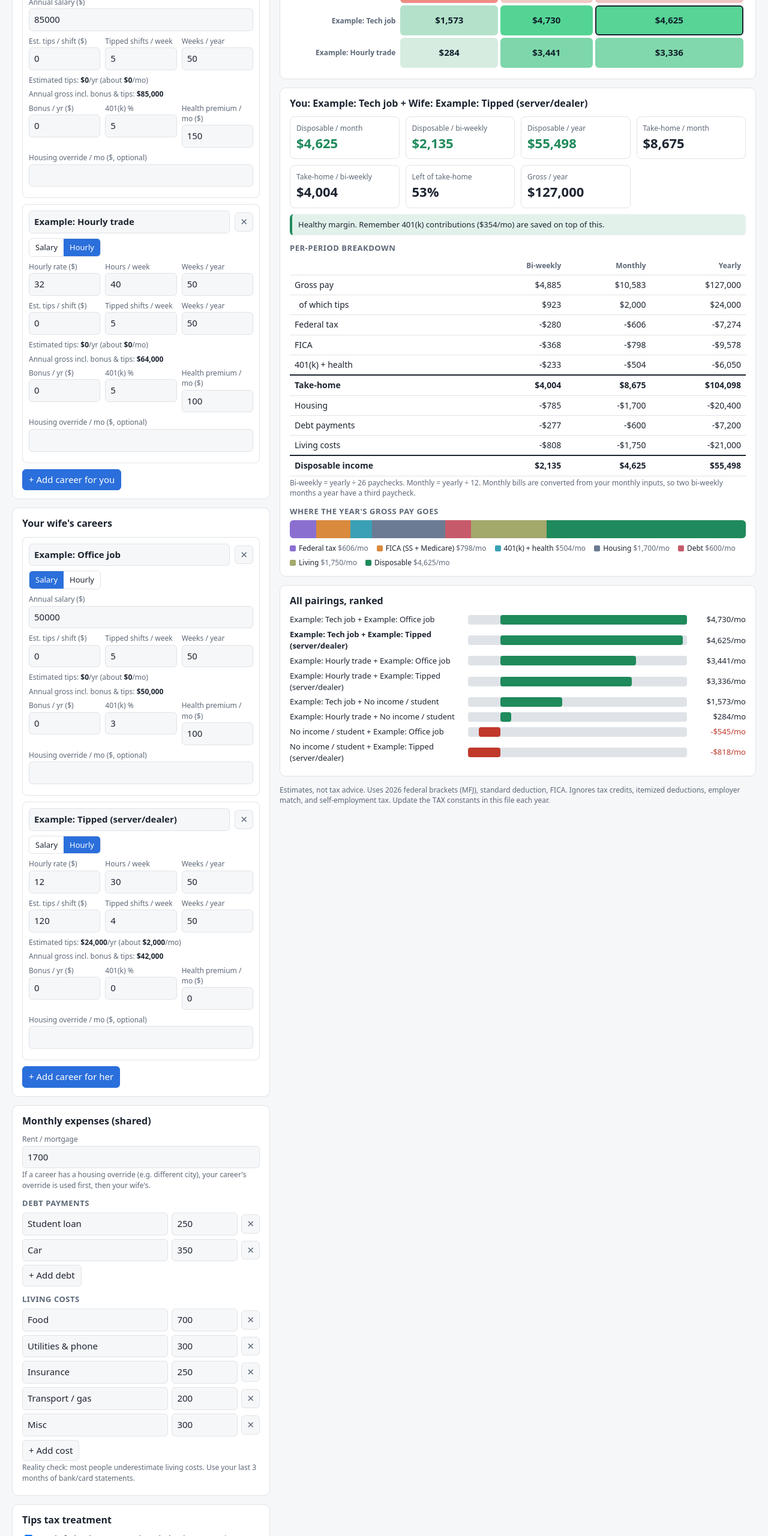
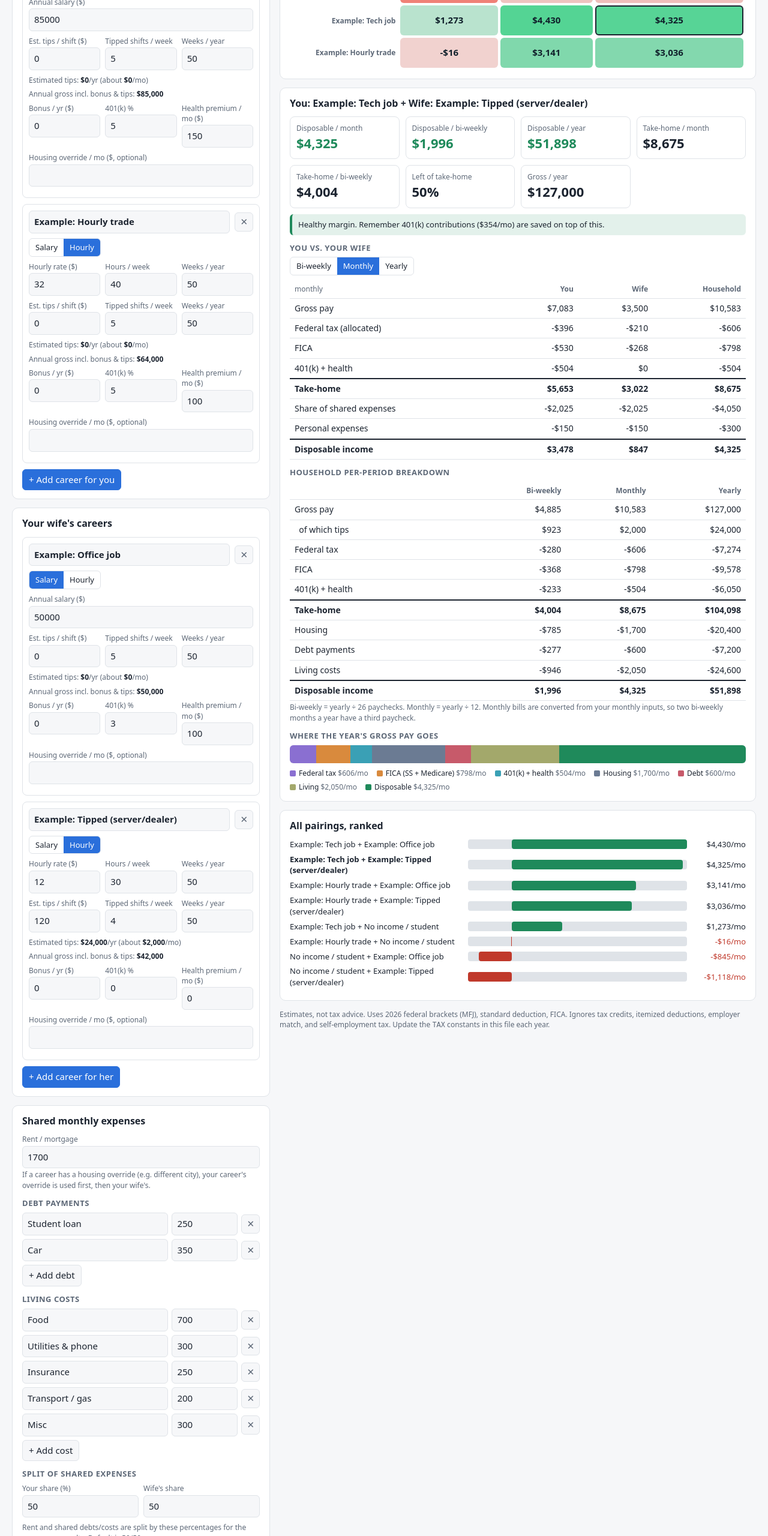
Before and after one commit to 8bitChance/Claude, a plain HTML site: page index.html in a window 1280 px wide. Shown: the part 240-2800 px from the top of the page at 60% size. Drawn offline with Linux system fonts and the light colour scheme.

Commit message:
Split take-home and expenses per person
Co-Authored-By: Claude Sonnet 5.5 <noreply@anthropic.com>
Claude-Session: https://claude.ai/code/session_01QpaEEvW2HscqeneMn8w8Vv

```diff
--- a/index.html
+++ b/index.html
@@ -91,16 +91,30 @@
       <button class="primary" data-add="wife">+ Add career for her</button>
     </div>
     <div class="card">
-      <h2>Monthly expenses (shared)</h2>
+      <h2>Shared monthly expenses</h2>
       <label for="housing">Rent / mortgage</label>
       <input id="housing" type="number" min="0" step="50">
       <p class="hint">If a career has a housing override (e.g. different city), your career's override is used first, then your wife's.</p>
       <h3>Debt payments</h3>
       <div id="debts"></div>
-      <button id="addDebt">+ Add debt</button>
+      <button data-addl="debts">+ Add debt</button>
       <h3>Living costs</h3>
       <div id="living"></div>
-      <button id="addLiving">+ Add cost</button>
+      <button data-addl="living">+ Add cost</button>
+      <h3>Split of shared expenses</h3>
+      <div class="row"><div><label for="youShare">Your share (%)</label><input id="youShare" type="number" min="0" max="100" step="1"></div>
+        <div><label>Wife's share</label><input id="wifeShare" disabled></div></div>
+      <p class="hint">Rent and shared debts/costs are split by these percentages for the per-person results. Default is 50/50.</p>
+    </div>
+    <div class="card">
+      <h2>Your personal monthly expenses</h2>
+      <h3>Debt payments</h3><div id="you-debts"></div><button data-addl="you.debts">+ Add debt</button>
+      <h3>Living costs</h3><div id="you-living"></div><button data-addl="you.living">+ Add cost</button>
+    </div>
+    <div class="card">
+      <h2>Wife's personal monthly expenses</h2>
+      <h3>Debt payments</h3><div id="wife-debts"></div><button data-addl="wife.debts">+ Add debt</button>
+      <h3>Living costs</h3><div id="wife-living"></div><button data-addl="wife.living">+ Add cost</button>
       <p class="hint">Reality check: most people underestimate living costs. Use your last 3 months of bank/card statements.</p>
     </div>
     <div class="card">
@@ -131,7 +145,11 @@
       <h2 id="selTitle">Selected scenario</h2>
       <div class="cards" id="stats"></div>
       <div id="flag"></div>
-      <h3>Per-period breakdown</h3>
+      <h3>You vs. your wife</h3>
+      <div class="seg" id="periodSeg" role="group" aria-label="Period">
+        <button data-period="26">Bi-weekly</button><button data-period="12">Monthly</button><button data-period="1">Yearly</button></div>
+      <div style="overflow-x:auto;margin-top:8px"><table class="per" id="who"></table></div>
+      <h3>Household per-period breakdown</h3>
       <div style="overflow-x:auto"><table class="per" id="per"></table></div>
       <p class="hint">Bi-weekly = yearly &divide; 26 paychecks. Monthly = yearly &divide; 12. Monthly bills are converted from your monthly inputs, so two bi-weekly months a year have a third paycheck.</p>
       <h3>Where the year's gross pay goes</h3>
@@ -208,11 +226,28 @@ function calc(careerA, careerB, exp) {
   const net = gross - k401 - health - fed - fica; // annual take-home
   const ov = (careerA && num(careerA.housing)) || (careerB && num(careerB.housing)) || 0;
   const housing = (ov || num(exp.housing)) * 12;
-  const debt = exp.debts.reduce((s, d) => s + num(d.amount), 0) * 12;
-  const living = exp.living.reduce((s, d) => s + num(d.amount), 0) * 12;
+  const sum = l => (l || []).reduce((s, d) => s + num(d.amount), 0) * 12;
+  const P = exp.personal || { you: {}, wife: {} };
+  const sharedDebt = sum(exp.debts), sharedLiving = sum(exp.living);
+  const debt = sharedDebt + sum(P.you.debts) + sum(P.wife.debts);
+  const living = sharedLiving + sum(P.you.living) + sum(P.wife.living);
   const disposable = net - housing - debt - living;
+
+  // Per-person split. Fed tax is allocated by each person's pre-tax income; Addl. Medicare by FICA wages.
+  const baseA = a.gross - a.k401 - a.health, baseB = b.gross - b.k401 - b.health;
+  const fShare = baseA + baseB > 0 ? baseA / (baseA + baseB) : 0.5;
+  const wShare = a.ficaWages + b.ficaWages > 0 ? a.ficaWages / (a.ficaWages + b.ficaWages) : 0.5;
+  const youPct = Math.min(100, num(exp.youShare)) / 100;
+  const sharedTotal = housing + sharedDebt + sharedLiving;
+  const person = (x, pe, fS, wS, pct) => {
+    const f = fed * fS, fi = x.ss + x.medicare + addl * wS;
+    const n = x.gross - x.k401 - x.health - f - fi;
+    const personal = sum(pe.debts) + sum(pe.living), shared = sharedTotal * pct;
+    return { gross: x.gross, k401: x.k401, health: x.health, fed: f, fica: fi, net: n, personal, shared, disposable: n - personal - shared };
+  };
   return { gross, tips, tipDed, k401, health, fed, fica, net, housing, debt, living, disposable,
-           monthly: disposable / 12, savingsRate: net > 0 ? disposable / net : 0 };
+           monthly: disposable / 12, savingsRate: net > 0 ? disposable / net : 0,
+           you: person(a, P.you, fShare, wShare, youPct), wife: person(b, P.wife, 1 - fShare, 1 - wShare, 1 - youPct) };
 }
 
 // ---------- State ----------
@@ -229,7 +264,9 @@ function defaults() {
   const c3 = c('Example: Tipped (server/dealer)', { owner: 'wife', mode: 'hourly', rate: 12, hours: 30, weeks: 50, k401: 0, health: 0, tipDay: 120, tipDays: 4, tipWeeks: 50 });
   return {
     careers: [c1, c2, c4, c3], you: c1.id, wife: c3.id,
-    housing: 1700,
+    housing: 1700, youShare: 50,
+    personal: { you: { debts: [], living: [{ id: nid(), name: 'Personal spending', amount: 150 }] },
+                wife: { debts: [], living: [{ id: nid(), name: 'Personal spending', amount: 150 }] } },
     debts: [{ id: nid(), name: 'Student loan', amount: 250 }, { id: nid(), name: 'Car', amount: 350 }],
     living: [{ id: nid(), name: 'Food', amount: 700 }, { id: nid(), name: 'Utilities & phone', amount: 300 },
              { id: nid(), name: 'Insurance', amount: 250 }, { id: nid(), name: 'Transport / gas', amount: 200 },
@@ -239,6 +276,9 @@ function defaults() {
 
 // Older saves had one shared career list: give each person their own copy.
 function migrate(s) {
+  s.personal = s.personal || {};
+  for (const o of ['you', 'wife']) { s.personal[o] = s.personal[o] || {}; s.personal[o].debts = s.personal[o].debts || []; s.personal[o].living = s.personal[o].living || []; }
+  if (s.youShare === undefined || s.youShare === '') s.youShare = 50;
   if (s.careers.every(c => c.owner)) return s;
   const out = [], map = { you: {}, wife: {} };
   for (const c of s.careers) for (const o of ['you', 'wife']) {
@@ -250,7 +290,7 @@ function migrate(s) {
 }
 let state;
 try { state = JSON.parse(localStorage.getItem(KEY)); } catch (e) {}
-state = state && Array.isArray(state.careers) ? migrate(state) : defaults();
+state = state && Array.isArray(state.careers) ? migrate(state) : migrate(defaults());
 const save = () => { try { localStorage.setItem(KEY, JSON.stringify(state)); } catch (e) {} };
 
 // ---------- Helpers ----------
@@ -259,7 +299,8 @@ const esc = s => String(s ?? '').replace(/[&<>"']/g, ch => ({ '&':'&amp;','<':'&
 const usd = n => (n < 0 ? '-' : '') + '$' + Math.abs(Math.round(n)).toLocaleString('en-US');
 const careersFor = o => state.careers.filter(c => c.owner === o);
 const careerById = id => id === 'none' ? NONE : state.careers.find(c => c.id === id) || NONE;
-const exp = () => ({ housing: state.housing, debts: state.debts, living: state.living, tipDeduction: state.tipDeduction !== false });
+const getList = k => { const [a, b] = k.split('.'); return b ? state.personal[a][b] : state[a]; };
+const exp = () => ({ housing: state.housing, debts: state.debts, living: state.living, personal: state.personal, youShare: state.youShare, tipDeduction: state.tipDeduction !== false });
 
 // ---------- Input rendering (only rebuilt on structure changes, not on typing) ----------
 function numField(label, field, id, extra = '') {
@@ -292,15 +333,16 @@ function renderCareers() {
 }
 
 function listRows(kind) {
-  const arr = state[kind];
-  $(kind === 'debts' ? 'debts' : 'living').innerHTML = arr.map(r =>
+  const arr = getList(kind);
+  $(kind.replace('.', '-')).innerHTML = arr.map(r =>
     `<div class="line"><input data-l="${kind}" data-id="${r.id}" data-f="name" value="${esc(r.name)}" aria-label="Name">
      <input type="number" min="0" step="any" data-l="${kind}" data-id="${r.id}" data-f="amount" value="${esc(r.amount)}" aria-label="Monthly amount">
      <button class="icon" data-ldel="${kind}" data-id="${r.id}" aria-label="Remove">✕</button></div>`).join('');
 }
 
 function renderInputs() {
-  renderCareers(); listRows('debts'); listRows('living');
+  renderCareers(); ['debts', 'living', 'you.debts', 'you.living', 'wife.debts', 'wife.living'].forEach(listRows);
+  $('youShare').value = state.youShare; $('wifeShare').value = 100 - Math.min(100, num(state.youShare));
   $('housing').value = state.housing;
   $('tipDed').checked = state.tipDeduction !== false;
 }
@@ -355,6 +397,15 @@ function renderResults() {
   $('per').innerHTML = '<thead><tr><th></th><th>Bi-weekly</th><th>Monthly</th><th>Yearly</th></tr></thead><tbody>' +
     lines.map(([n, v, t]) => `<tr class="${t ? 'total' : ''}"><td>${n}</td><td class="${v < 0 && t ? 'neg' : ''}">${usd(v / 26)}</td><td class="${v < 0 && t ? 'neg' : ''}">${usd(v / 12)}</td><td class="${v < 0 && t ? 'neg' : ''}">${usd(v)}</td></tr>`).join('') + '</tbody>';
 
+  const per = state.period || 12, pName = { 26: 'bi-weekly', 12: 'monthly', 1: 'yearly' }[per];
+  document.querySelectorAll('[data-period]').forEach(b => b.setAttribute('aria-pressed', String(+b.dataset.period === per)));
+  const wl = [['Gross pay', x => x.gross], ['Federal tax (allocated)', x => -x.fed], ['FICA', x => -x.fica], ['401(k) + health', x => -(x.k401 + x.health)],
+    ['Take-home', x => x.net, 1], ['Share of shared expenses', x => -x.shared], ['Personal expenses', x => -x.personal], ['Disposable income', x => x.disposable, 1]];
+  const hh = { gross: r.gross, fed: r.fed, fica: r.fica, k401: r.k401, health: r.health, net: r.net, shared: r.housing + (r.debt + r.living - r.you.personal - r.wife.personal), personal: r.you.personal + r.wife.personal, disposable: r.disposable };
+  const cell = (v, t) => `<td class="${t && v < 0 ? 'neg' : ''}">${usd(v / per)}</td>`;
+  $('who').innerHTML = `<thead><tr><th>${pName}</th><th>You</th><th>Wife</th><th>Household</th></tr></thead><tbody>` +
+    wl.map(([n, f, t]) => `<tr class="${t ? 'total' : ''}"><td>${n}</td>${cell(f(r.you), t)}${cell(f(r.wife), t)}${cell(f(hh), t)}</tr>`).join('') + '</tbody>';
+
   let flag = '';
   if (r.gross === 0) flag = `<div class="flag">No income selected for this pairing.</div>`;
   else if (r.disposable < 0) flag = `<div class="flag bad">This scenario is <b>${usd(-r.monthly)}/month short</b>: expenses exceed take-home pay.</div>`;
@@ -393,6 +444,7 @@ document.addEventListener('input', e => {
   const t = e.target;
   if (t.id === 'tipDed') state.tipDeduction = t.checked;
   else if (t.id === 'housing') state.housing = t.value;
+  else if (t.id === 'youShare') { state.youShare = t.value; $('wifeShare').value = 100 - Math.min(100, num(t.value)); }
   else if (t.dataset.c) {
     const c = state.careers.find(x => x.id === t.dataset.c); if (!c) return;
     c[t.dataset.f] = t.value;
@@ -400,7 +452,7 @@ document.addEventListener('input', e => {
     const tp = document.querySelector(`[data-tips="${c.id}"]`); if (tp) tp.textContent = usd(annualTips(c));
     const tm = document.querySelector(`[data-tipsmo="${c.id}"]`); if (tm) tm.textContent = usd(annualTips(c) / 12);
   } else if (t.dataset.l) {
-    const row = state[t.dataset.l].find(x => x.id === t.dataset.id); if (row) row[t.dataset.f] = t.value;
+    const row = getList(t.dataset.l).find(x => x.id === t.dataset.id); if (row) row[t.dataset.f] = t.value;
   } else return;
   save(); renderResults();
 });
@@ -414,8 +466,10 @@ document.addEventListener('click', e => {
     state.careers = state.careers.filter(c => c.id !== t.dataset.del);
     save(); renderCareers(); renderResults();
   } else if (t.dataset.ldel) {
-    state[t.dataset.ldel] = state[t.dataset.ldel].filter(r => r.id !== t.dataset.id);
+    const arr = getList(t.dataset.ldel); const i = arr.findIndex(r => r.id === t.dataset.id); if (i >= 0) arr.splice(i, 1);
     save(); listRows(t.dataset.ldel); renderResults();
+  } else if (t.dataset.period) {
+    state.period = +t.dataset.period; save(); renderResults();
   } else if (t.dataset.pa) {
     state.you = t.dataset.pa; state.wife = t.dataset.pb; save(); renderResults();
   }
@@ -425,8 +479,9 @@ document.querySelectorAll('[data-add]').forEach(btn => btn.onclick = () => {
   state.careers.push({ id: nid(), owner: btn.dataset.add, name: 'New career', mode: 'salary', salary: 0, rate: 0, hours: 40, weeks: 52, bonus: 0, k401: 0, health: 0, housing: '', tipDay: 0, tipDays: 5, tipWeeks: 50 });
   save(); renderCareers(); renderResults();
 });
-$('addDebt').onclick = () => { state.debts.push({ id: nid(), name: 'Debt', amount: 0 }); save(); listRows('debts'); };
-$('addLiving').onclick = () => { state.living.push({ id: nid(), name: 'Cost', amount: 0 }); save(); listRows('living'); };
+document.querySelectorAll('[data-addl]').forEach(btn => btn.onclick = () => {
+  const k = btn.dataset.addl; getList(k).push({ id: nid(), name: k.endsWith('debts') ? 'Debt' : 'Cost', amount: 0 }); save(); listRows(k);
+});
 $('export').onclick = () => {
   const a = document.createElement('a');
   a.href = URL.createObjectURL(new Blob([JSON.stringify(state, null, 2)], { type: 'application/json' }));
```
